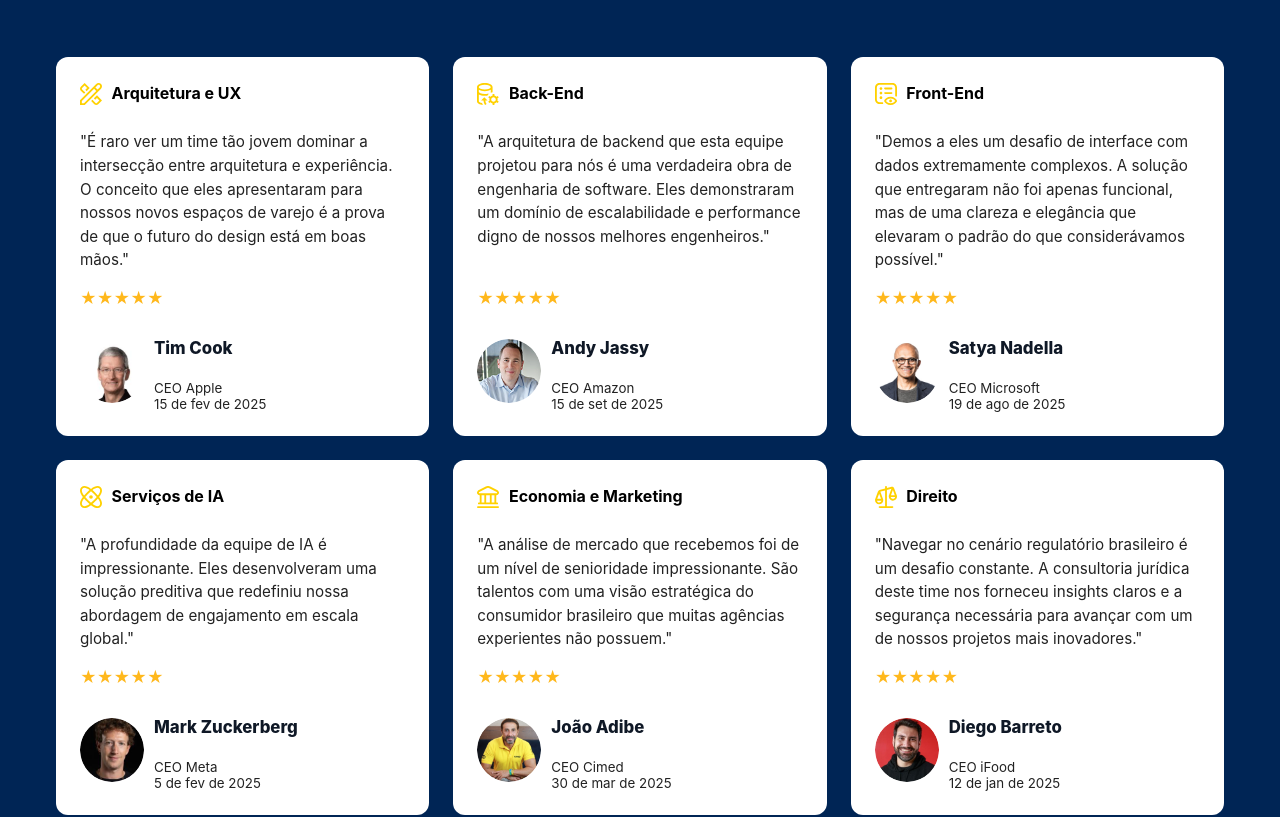
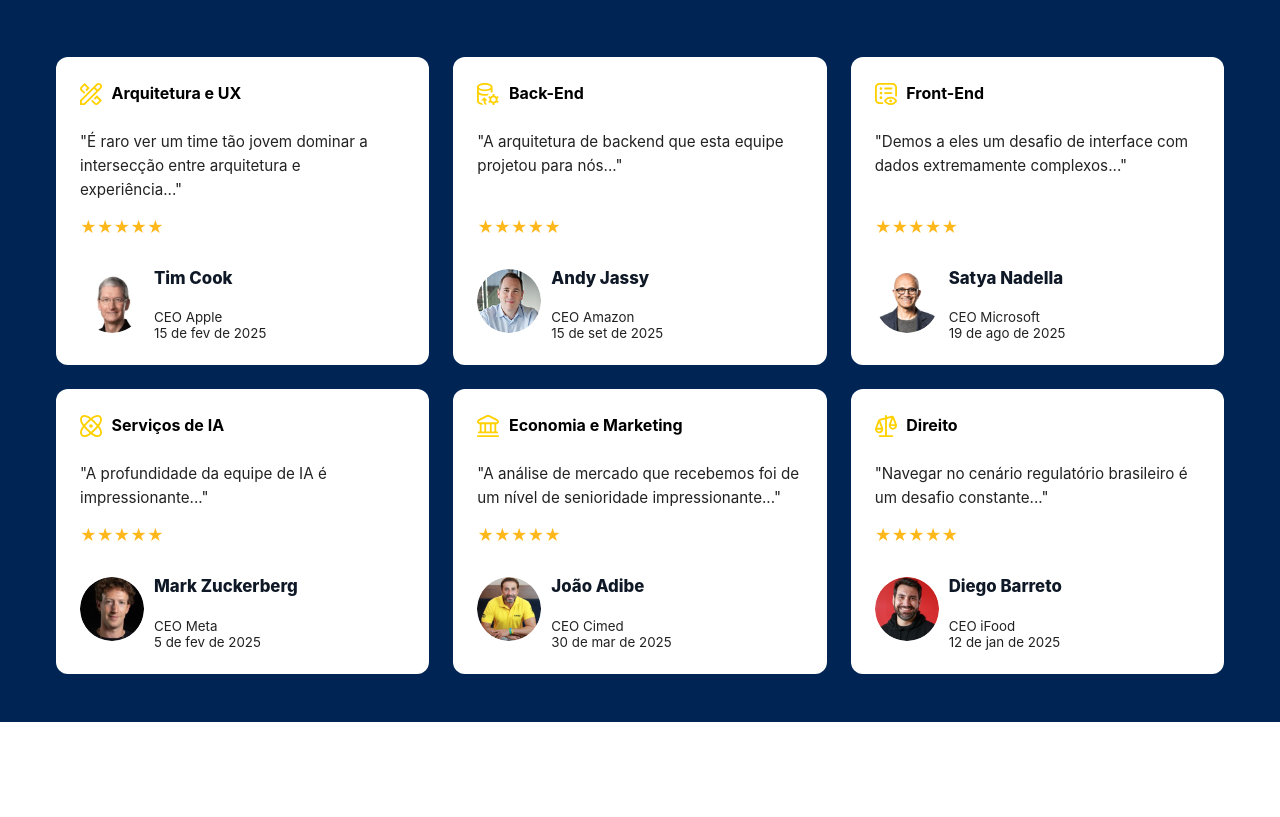
Before and after one commit to whirtex/AP2-PFE-GRUPO-2, a React (Vite) app: page / in a window 1280 px wide. Shown: the part 1101-1918 px from the top of the page. Built offline with nearby package versions, Linux system fonts and the light colour scheme.

Commit message:
cadastro atualizado

```diff
--- a/src/App.jsx
+++ b/src/App.jsx
@@ -1,16 +1,24 @@
+import { useState } from "react";
 import { BrowserRouter, Routes, Route } from "react-router-dom";
 import Header from "./components/Header";
+import Footer from "./components/Footer";
+import LoginModal from "./components/loginModal";
+
 import Home from "./pages/Home";
 import Cadastro from "./pages/Cadastro";
 
 export default function App() {
+  const [loginOpen, setLoginOpen] = useState(false);
+
   return (
     <BrowserRouter>
-      <Header />
+      <Header onOpenLogin={() => setLoginOpen(true)} />
       <Routes>
         <Route path="/" element={<Home />} />
         <Route path="/cadastro" element={<Cadastro />} />
       </Routes>
+      <Footer />
+      <LoginModal open={loginOpen} onClose={() => setLoginOpen(false)} />
     </BrowserRouter>
   );
 }
--- a/src/pages/Home.jsx
+++ b/src/pages/Home.jsx
@@ -1,3 +1,5 @@
+import { useEffect } from "react";
+
 import icDireito from "../assets/icons/direito.svg";
 import icArquitetura from "../assets/icons/arquitetura.svg";
 import icIA from "../assets/icons/IA.svg";
@@ -17,6 +19,12 @@
 import DiegoB from "../assets/img/DiegoBarreto.png";
 
 export default function Home() {
+  // opcional: marca o body com classe para escopar estilos
+  useEffect(() => {
+    document.body.classList.add("page-home");
+    return () => document.body.classList.remove("page-home");
+  }, []);
+
   return (
     <>
       {/* HERO */}
@@ -108,7 +116,7 @@
           <h3>Resultados reais dos nosso clientes</h3>
 
           <div className="grid-depoimentos">
-            {/* Depoimento 1 */}
+            {/* 1 */}
             <div className="depo-card">
               <div className="title-row">
                 <img src={icArquitetura} alt="Arquitetura e UX" />
@@ -116,9 +124,7 @@
               </div>
               <p>
                 "É raro ver um time tão jovem dominar a intersecção entre
-                arquitetura e experiência. O conceito que eles apresentaram para
-                nossos novos espaços de varejo é a prova de que o futuro do
-                design está em boas mãos."
+                arquitetura e experiência..."
               </p>
               <div className="rating">★★★★★</div>
               <div className="autor">
@@ -135,17 +141,14 @@
               </div>
             </div>
 
-            {/* Depoimento 2 */}
+            {/* 2 */}
             <div className="depo-card">
               <div className="title-row">
                 <img src={icBack} alt="Back-End" />
                 <h4>Back-End</h4>
               </div>
               <p>
-                "A arquitetura de backend que esta equipe projetou para nós é
-                uma verdadeira obra de engenharia de software. Eles demonstraram
-                um domínio de escalabilidade e performance digno de nossos
-                melhores engenheiros."
+                "A arquitetura de backend que esta equipe projetou para nós..."
               </p>
               <div className="rating">★★★★★</div>
               <div className="autor">
@@ -162,7 +165,7 @@
               </div>
             </div>
 
-            {/* Depoimento 3 */}
+            {/* 3 */}
             <div className="depo-card">
               <div className="title-row">
                 <img src={icFront} alt="Front-End" />
@@ -170,9 +173,7 @@
               </div>
               <p>
                 "Demos a eles um desafio de interface com dados extremamente
-                complexos. A solução que entregaram não foi apenas funcional,
-                mas de uma clareza e elegância que elevaram o padrão do que
-                considerávamos possível."
+                complexos..."
               </p>
               <div className="rating">★★★★★</div>
               <div className="autor">
@@ -189,17 +190,13 @@
               </div>
             </div>
 
-            {/* Depoimento 4 */}
+            {/* 4 */}
             <div className="depo-card">
               <div className="title-row">
                 <img src={icIA} alt="Serviços de IA" />
                 <h4>Serviços de IA</h4>
               </div>
-              <p>
-                "A profundidade da equipe de IA é impressionante. Eles
-                desenvolveram uma solução preditiva que redefiniu nossa
-                abordagem de engajamento em escala global."
-              </p>
+              <p>"A profundidade da equipe de IA é impressionante..."</p>
               <div className="rating">★★★★★</div>
               <div className="autor">
                 <img src={MarkZ} alt="autor" />
@@ -214,7 +211,7 @@
               </div>
             </div>
 
-            {/* Depoimento 5 */}
+            {/* 5 */}
             <div className="depo-card">
               <div className="title-row">
                 <img src={icEcon} alt="Economia e Marketing" />
@@ -222,9 +219,7 @@
               </div>
               <p>
                 "A análise de mercado que recebemos foi de um nível de
-                senioridade impressionante. São talentos com uma visão
-                estratégica do consumidor brasileiro que muitas agências
-                experientes não possuem."
+                senioridade impressionante..."
               </p>
               <div className="rating">★★★★★</div>
               <div className="autor">
@@ -241,7 +236,7 @@
               </div>
             </div>
 
-            {/* Depoimento 6 */}
+            {/* 6 */}
             <div className="depo-card">
               <div className="title-row">
                 <img src={icDireito} alt="Direito" />
@@ -249,9 +244,7 @@
               </div>
               <p>
                 "Navegar no cenário regulatório brasileiro é um desafio
-                constante. A consultoria jurídica deste time nos forneceu
-                insights claros e a segurança necessária para avançar com um de
-                nossos projetos mais inovadores."
+                constante..."
               </p>
               <div className="rating">★★★★★</div>
               <div className="autor">
```
